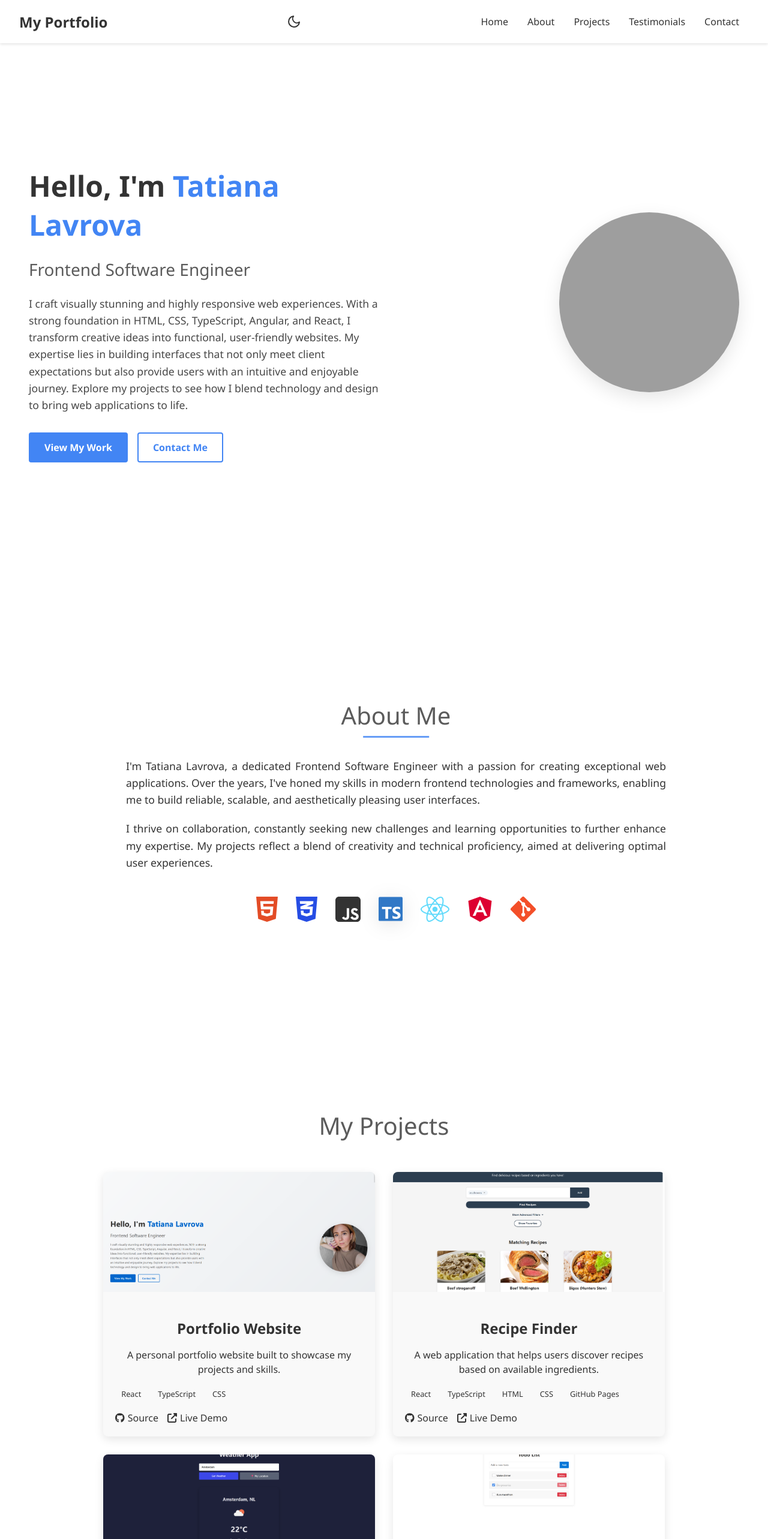
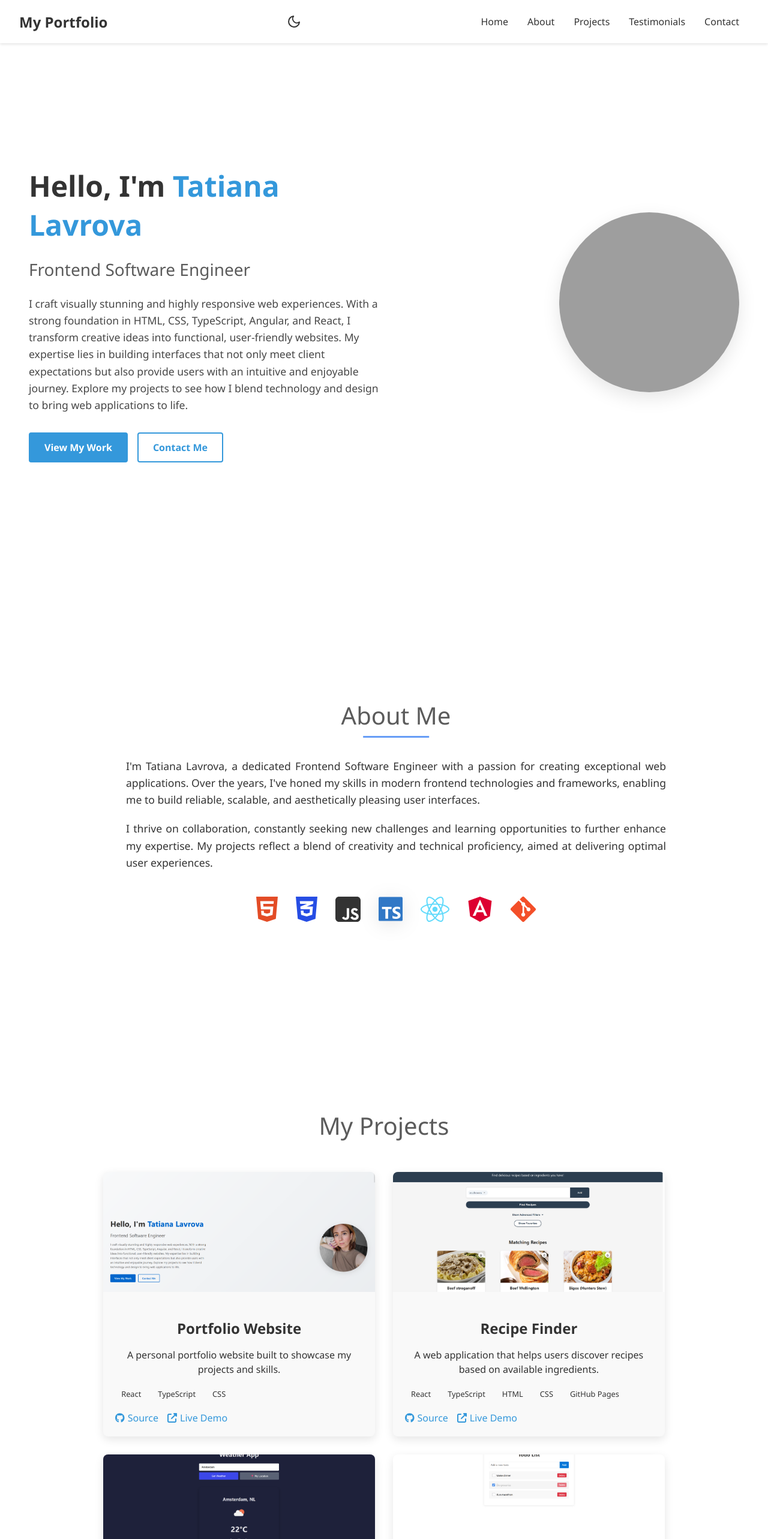
Before and after one commit to tlavrova/personal-portfolio, a React (Create React App) app: page / in a window 1280 px wide. Shown: the top 2566 px of the page at 60% size. Built offline with nearby package versions, Linux system fonts and the light colour scheme; grey boxes are pictures that could not be loaded.

Commit message:
Standardize color values across CSS files for consistency

```diff
--- a/src/components/styles/Contact.css
+++ b/src/components/styles/Contact.css
@@ -62,7 +62,7 @@
 
 .info-icon {
     font-size: 1.5rem;
-    color: #3498db;
+    color: #3498db; /* Standardized to the same blue */
     margin-right: 15px;
     margin-top: 5px;
 }
@@ -89,7 +89,7 @@
 }
 
 .info-item a:hover {
-    color: #3498db;
+    color: #3498db; /* Standardized to the same blue */
 }
 
 .social-links {
@@ -106,7 +106,7 @@
     justify-content: center;
     width: 40px;
     height: 40px;
-    background-color: #3498db;
+    background-color: #3498db; /* Ensuring consistency */
     color: #fff;
     border-radius: 50%;
     font-size: 1.2rem;
@@ -114,7 +114,7 @@
 }
 
 .social-links a:hover {
-    background-color: #2980b9;
+    background-color: #2980b9; /* Updated to match other hover states */
     transform: translateY(-3px);
 }
 
--- a/src/components/styles/Home.css
+++ b/src/components/styles/Home.css
@@ -30,7 +30,7 @@ h2 {
 }
 
 .highlight {
-  color: var(--color-primary);
+  color: #3498db; /* Changed to match button color */
 }
 
 .intro-text {
@@ -56,28 +56,28 @@ h2 {
 }
 
 .primary-btn {
-  background-color: var(--color-primary);
+  background-color: #3498db; /* Updated to match Send Message button */
   color: white;
-  border: 2px solid var(--color-primary);
+  border: 2px solid #3498db; /* Updated border color */
 }
 
 .primary-btn:hover {
-  background-color: var(--color-secondary);
-  border-color: var(--color-secondary);
+  background-color: #2980b9; /* Updated to match Send Message hover */
+  border-color: #2980b9; /* Updated border color on hover */
 }
 
 .secondary-btn {
   background-color: transparent;
-  color: var(--color-primary);
-  border: 2px solid var(--color-primary);
+  color: #3498db; /* Updated to match button color */
+  border: 2px solid #3498db; /* Updated border color */
 }
 
 .secondary-btn:hover {
-  background-color: rgba(0, 102, 204, 0.1);
+  background-color: rgba(52, 152, 219, 0.1); /* Semi-transparent version of button color */
 }
 
 .dark .secondary-btn:hover {
-  background-color: rgba(108, 169, 255, 0.2);
+  background-color: rgba(52, 152, 219, 0.2); /* Darker semi-transparent version */
 }
 
 .profile-image-container {
--- a/src/components/styles/Projects.css
+++ b/src/components/styles/Projects.css
@@ -101,14 +101,14 @@
     display: inline-flex;
     align-items: center;
     gap: 5px;
-    color: var(--color-link);
+    color: #3498db; /* Updated to consistent blue */
     text-decoration: none;
     font-weight: 500;
     transition: color 0.2s ease;
 }
 
 .project-link:hover {
-    color: var(--color-link-hover);
+    color: #2980b9; /* Updated to consistent hover blue */
 }
 
 /* Responsive adjustments */
```
